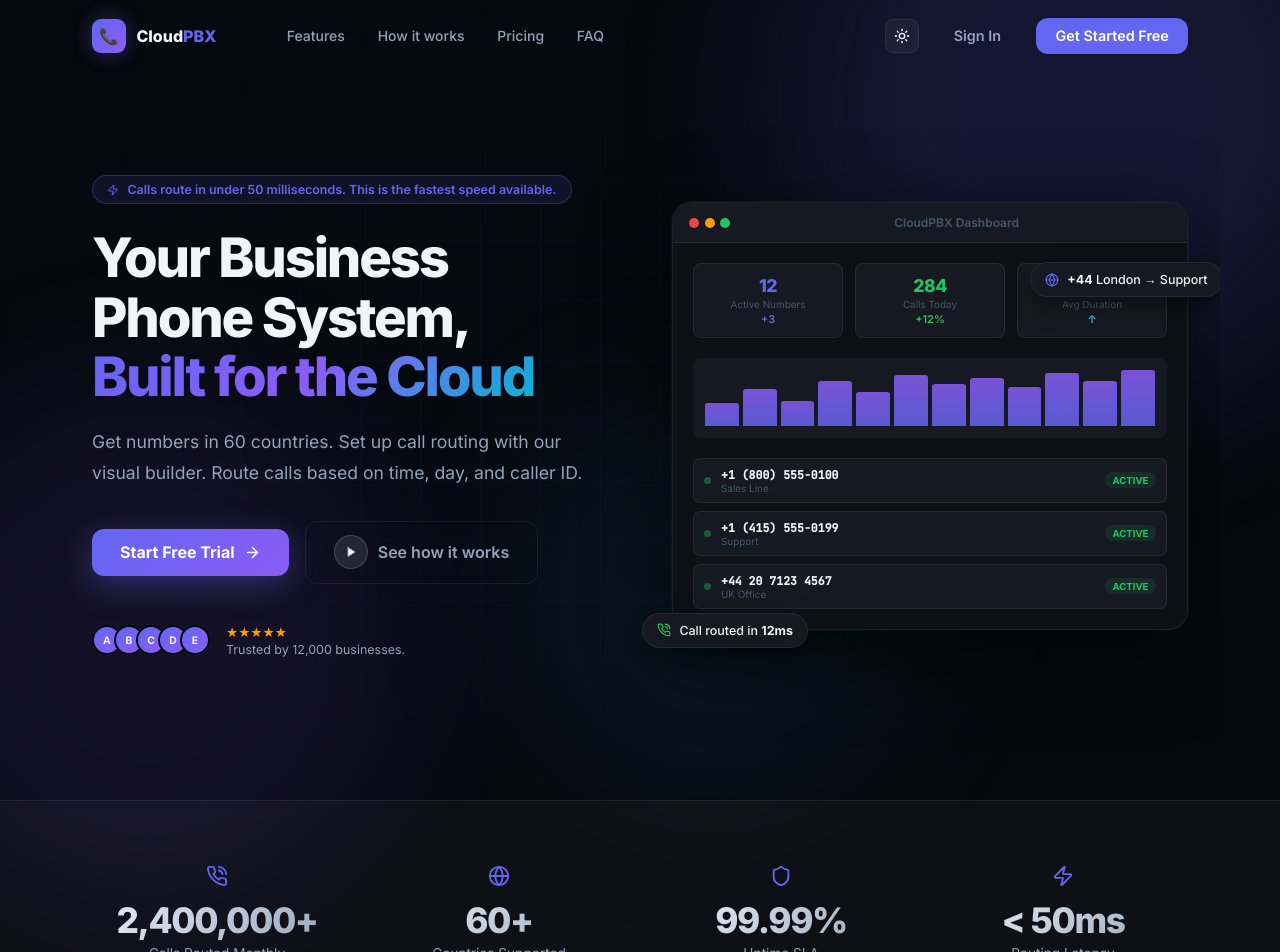
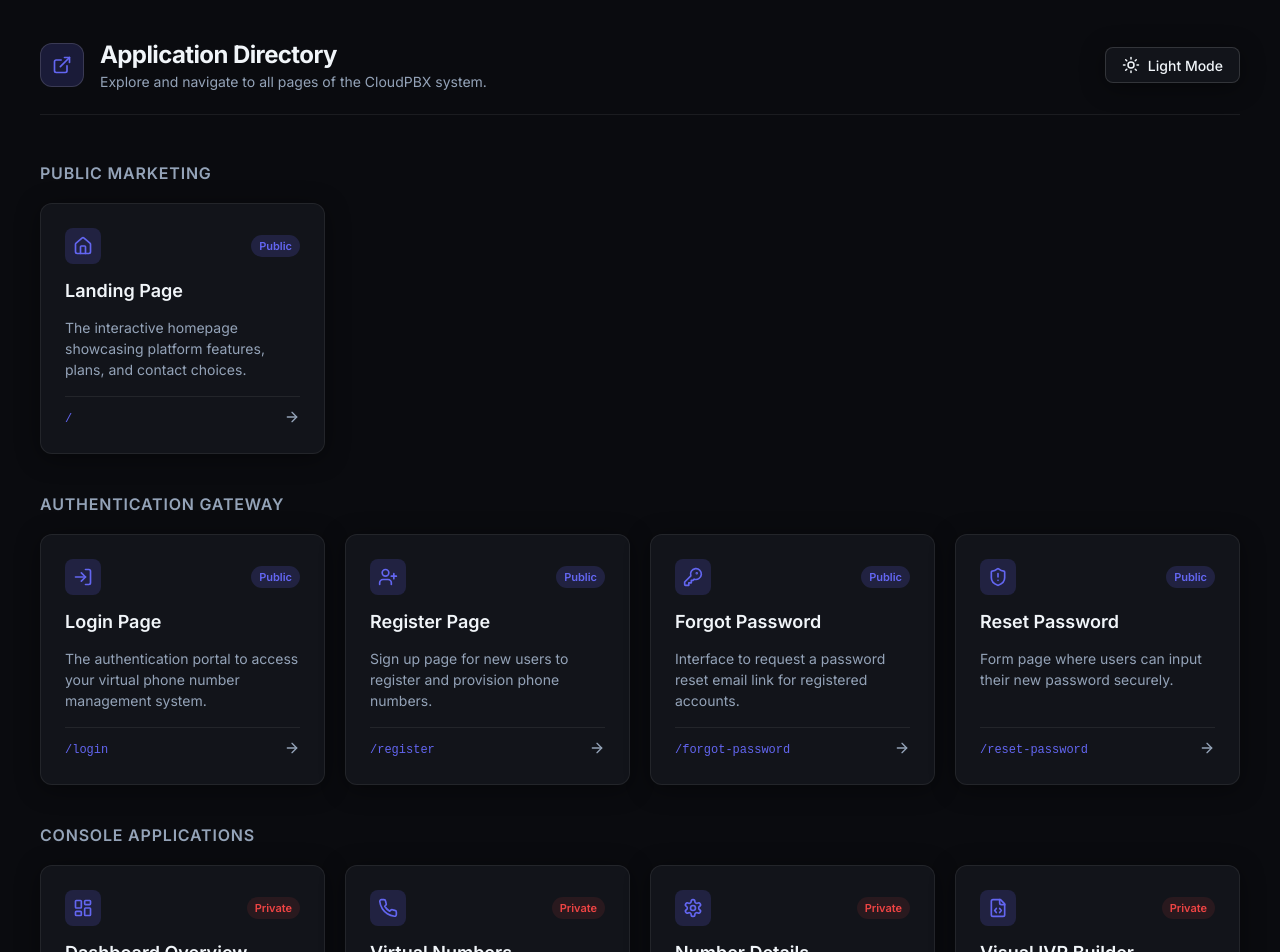
Before and after one commit to rnimriya/tollfreeforwarding, a React (Vite) app in the folder frontend/: page /links in a window 1280 px wide. Before the commit this address led to /. Shown: the top 952 px of the page. Built offline with nearby package versions, Linux system fonts and the light colour scheme.

Commit message:
Create LinksPage directory of all routes and register in App.tsx

```diff
--- a/frontend/src/App.tsx
+++ b/frontend/src/App.tsx
@@ -13,6 +13,7 @@ import NumberDetailPage from './pages/NumberDetailPage';
 import CallLogsPage from './pages/CallLogsPage';
 import IVRBuilderPage from './pages/IVRBuilderPage';
 import LandingPage from './pages/LandingPage';
+import LinksPage from './pages/LinksPage';
 
 function RequireAuth({ children }: { children: React.ReactNode }) {
   const { token } = useAuth();
@@ -28,6 +29,7 @@ export default function App() {
   return (
     <Routes>
       <Route path="/" element={<LandingPage />} />
+      <Route path="/links" element={<LinksPage />} />
       <Route path="/login" element={<LoginPage />} />
       <Route path="/register" element={<RegisterPage />} />
       <Route path="/forgot-password" element={<ForgotPasswordPage />} />
--- /dev/null
+++ b/frontend/src/pages/LinksPage.tsx
@@ -0,0 +1,357 @@
+import { Link } from 'react-router-dom';
+import { useTheme } from '../stores/themeStore';
+import {
+  Sun,
+  Moon,
+  Home,
+  LogIn,
+  UserPlus,
+  KeyRound,
+  ShieldAlert,
+  LayoutDashboard,
+  Phone,
+  Settings,
+  History,
+  FileCode,
+  ArrowRight,
+  ExternalLink
+} from 'lucide-react';
+
+interface RouteLink {
+  title: string;
+  path: string;
+  description: string;
+  icon: React.ComponentType<any>;
+  category: 'public' | 'auth' | 'app';
+  requiresAuth: boolean;
+}
+
+export default function LinksPage() {
+  const { theme, toggleTheme } = useTheme();
+
+  const routes: RouteLink[] = [
+    {
+      title: 'Landing Page',
+      path: '/',
+      description: 'The interactive homepage showcasing platform features, plans, and contact choices.',
+      icon: Home,
+      category: 'public',
+      requiresAuth: false,
+    },
+    {
+      title: 'Login Page',
+      path: '/login',
+      description: 'The authentication portal to access your virtual phone number management system.',
+      icon: LogIn,
+      category: 'auth',
+      requiresAuth: false,
+    },
+    {
+      title: 'Register Page',
+      path: '/register',
+      description: 'Sign up page for new users to register and provision phone numbers.',
+      icon: UserPlus,
+      category: 'auth',
+      requiresAuth: false,
+    },
+    {
+      title: 'Forgot Password',
+      path: '/forgot-password',
+      description: 'Interface to request a password reset email link for registered accounts.',
+      icon: KeyRound,
+      category: 'auth',
+      requiresAuth: false,
+    },
+    {
+      title: 'Reset Password',
+      path: '/reset-password',
+      description: 'Form page where users can input their new password securely.',
+      icon: ShieldAlert,
+      category: 'auth',
+      requiresAuth: false,
+    },
+    {
+      title: 'Dashboard Overview',
+      path: '/dashboard',
+      description: 'Main user workspace dashboard displaying real-time usage stats and summaries.',
+      icon: LayoutDashboard,
+      category: 'app',
+      requiresAuth: true,
+    },
+    {
+      title: 'Virtual Numbers',
+      path: '/numbers',
+      description: 'List and search your provisioned toll-free numbers and active routings.',
+      icon: Phone,
+      category: 'app',
+      requiresAuth: true,
+    },
+    {
+      title: 'Number Details',
+      path: '/numbers/1',
+      description: 'Inspect details of a specific number, configure webhooks, and start building.',
+      icon: Settings,
+      category: 'app',
+      requiresAuth: true,
+    },
+    {
+      title: 'Visual IVR Builder',
+      path: '/numbers/1/ivr',
+      description: 'Drag-and-drop design tool to build call routing menus and automated responses.',
+      icon: FileCode,
+      category: 'app',
+      requiresAuth: true,
+    },
+    {
+      title: 'Call Logs',
+      path: '/logs',
+      description: 'Review historical inbound and outbound call details, status codes, and charges.',
+      icon: History,
+      category: 'app',
+      requiresAuth: true,
+    },
+  ];
+
+  const categories = {
+    public: 'Public Marketing',
+    auth: 'Authentication Gateway',
+    app: 'Console Applications',
+  };
+
+  return (
+    <div style={styles.container}>
+      <header style={styles.header}>
+        <div style={styles.brand}>
+          <div style={styles.logoRing}>
+            <ExternalLink size={20} style={{ color: 'var(--accent)' }} />
+          </div>
+          <div>
+            <h1 style={styles.title}>Application Directory</h1>
+            <p style={styles.subtitle}>Explore and navigate to all pages of the CloudPBX system.</p>
+          </div>
+        </div>
+
+        <button onClick={toggleTheme} style={styles.themeToggle} aria-label="Toggle Theme">
+          {theme === 'dark' ? <Sun size={18} /> : <Moon size={18} />}
+          <span style={{ fontSize: '14px', fontWeight: '500' }}>
+            {theme === 'dark' ? 'Light Mode' : 'Dark Mode'}
+          </span>
+        </button>
+      </header>
+
+      <main style={styles.main}>
+        {Object.entries(categories).map(([key, label]) => {
+          const categoryRoutes = routes.filter((r) => r.category === key);
+          return (
+            <section key={key} style={styles.section}>
+              <h2 style={styles.sectionTitle}>{label}</h2>
+              <div style={styles.grid}>
+                {categoryRoutes.map((route) => {
+                  const Icon = route.icon;
+                  return (
+                    <Link key={route.path} to={route.path} style={styles.card}>
+                      <div style={styles.cardHeader}>
+                        <div style={styles.iconWrapper}>
+                          <Icon size={20} style={{ color: 'var(--accent)' }} />
+                        </div>
+                        {route.requiresAuth ? (
+                          <span style={styles.badgeAuth}>Private</span>
+                        ) : (
+                          <span style={styles.badgePublic}>Public</span>
+                        )}
+                      </div>
+
+                      <h3 style={styles.cardTitle}>{route.title}</h3>
+                      <p style={styles.cardDescription}>{route.description}</p>
+
+                      <div style={styles.cardFooter}>
+                        <span style={styles.routePath}>{route.path}</span>
+                        <div style={styles.arrowWrapper}>
+                          <ArrowRight size={16} />
+                        </div>
+                      </div>
+                    </Link>
+                  );
+                })}
+              </div>
+            </section>
+          );
+        })}
+      </main>
+
+      <footer style={styles.footer}>
+        <p>CloudPBX Portal • Click any card to navigate to that view.</p>
+      </footer>
+    </div>
+  );
+}
+
+const styles = {
+  container: {
+    minHeight: '100vh',
+    backgroundColor: 'var(--bg-base)',
+    color: 'var(--text-primary)',
+    padding: '40px 24px',
+    fontFamily: 'Inter, system-ui, sans-serif',
+    transition: 'background-color 0.2s ease, color 0.2s ease',
+  },
+  header: {
+    maxWidth: '1200px',
+    margin: '0 auto 48px auto',
+    display: 'flex',
+    justifyContent: 'space-between',
+    alignItems: 'center',
+    gap: '20px',
+    flexWrap: 'wrap' as const,
+    borderBottom: '1px solid var(--border)',
+    paddingBottom: '24px',
+  },
+  brand: {
+    display: 'flex',
+    alignItems: 'center',
+    gap: '16px',
+  },
+  logoRing: {
+    width: '44px',
+    height: '44px',
+    borderRadius: '12px',
+    backgroundColor: 'var(--accent-dim)',
+    display: 'flex',
+    alignItems: 'center',
+    justifyContent: 'center',
+    border: '1px solid var(--border-strong)',
+  },
+  title: {
+    fontSize: '24px',
+    fontWeight: '700',
+    letterSpacing: '-0.025em',
+    marginBottom: '4px',
+  },
+  subtitle: {
+    fontSize: '14px',
+    color: 'var(--text-secondary)',
+  },
+  themeToggle: {
+    display: 'flex',
+    alignItems: 'center',
+    gap: '8px',
+    backgroundColor: 'var(--bg-surface)',
+    border: '1px solid var(--border-strong)',
+    color: 'var(--text-primary)',
+    padding: '8px 16px',
+    borderRadius: '8px',
+    cursor: 'pointer',
+    transition: 'all 0.15s ease',
+    boxShadow: 'var(--shadow-card)',
+  },
+  main: {
+    maxWidth: '1200px',
+    margin: '0 auto',
+    display: 'flex',
+    flexDirection: 'column' as const,
+    gap: '40px',
+  },
+  section: {
+    display: 'flex',
+    flexDirection: 'column' as const,
+    gap: '20px',
+  },
+  sectionTitle: {
+    fontSize: '16px',
+    fontWeight: '600',
+    color: 'var(--text-secondary)',
+    letterSpacing: '0.05em',
+    textTransform: 'uppercase' as const,
+  },
+  grid: {
+    display: 'grid',
+    gridTemplateColumns: 'repeat(auto-fill, minmax(280px, 1fr))',
+    gap: '20px',
+  },
+  card: {
+    backgroundColor: 'var(--bg-surface)',
+    border: '1px solid var(--border)',
+    borderRadius: '12px',
+    padding: '24px',
+    textDecoration: 'none',
+    color: 'inherit',
+    display: 'flex',
+    flexDirection: 'column' as const,
+    justifyContent: 'space-between',
+    gap: '16px',
+    transition: 'transform 0.2s ease, border-color 0.2s ease, box-shadow 0.2s ease',
+    cursor: 'pointer',
+    boxShadow: 'var(--shadow-card)',
+    ':hover': {
+      transform: 'translateY(-2px)',
+      borderColor: 'var(--accent)',
+      boxShadow: 'var(--shadow-glow)',
+    }
+  },
+  cardHeader: {
+    display: 'flex',
+    justifyContent: 'space-between',
+    alignItems: 'center',
+  },
+  iconWrapper: {
+    width: '36px',
+    height: '36px',
+    borderRadius: '8px',
+    backgroundColor: 'var(--accent-dim)',
+    display: 'flex',
+    alignItems: 'center',
+    justifyContent: 'center',
+  },
+  badgeAuth: {
+    fontSize: '11px',
+    fontWeight: '600',
+    backgroundColor: 'rgba(239, 68, 68, 0.1)',
+    color: 'var(--danger)',
+    padding: '4px 8px',
+    borderRadius: '9999px',
+  },
+  badgePublic: {
+    fontSize: '11px',
+    fontWeight: '600',
+    backgroundColor: 'var(--accent-dim)',
+    color: 'var(--accent)',
+    padding: '4px 8px',
+    borderRadius: '9999px',
+  },
+  cardTitle: {
+    fontSize: '18px',
+    fontWeight: '600',
+    color: 'var(--text-primary)',
+  },
+  cardDescription: {
+    fontSize: '14px',
+    color: 'var(--text-secondary)',
+    lineHeight: '1.5',
+    flexGrow: 1,
+  },
+  cardFooter: {
+    display: 'flex',
+    justifyContent: 'space-between',
+    alignItems: 'center',
+    paddingTop: '12px',
+    borderTop: '1px solid var(--border)',
+  },
+  routePath: {
+    fontFamily: 'monospace',
+    fontSize: '12px',
+    color: 'var(--accent)',
+  },
+  arrowWrapper: {
+    color: 'var(--text-secondary)',
+    transition: 'transform 0.15s ease',
+  },
+  footer: {
+    maxWidth: '1200px',
+    margin: '64px auto 0 auto',
+    textAlign: 'center' as const,
+    color: 'var(--text-muted)',
+    fontSize: '13px',
+    borderTop: '1px solid var(--border)',
+    paddingTop: '24px',
+  },
+};
```
